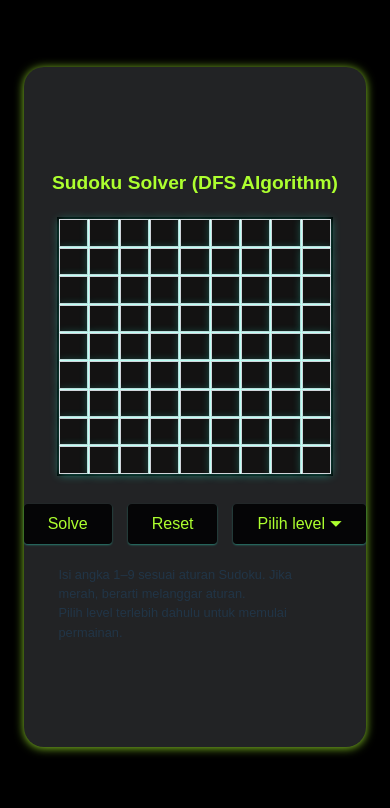
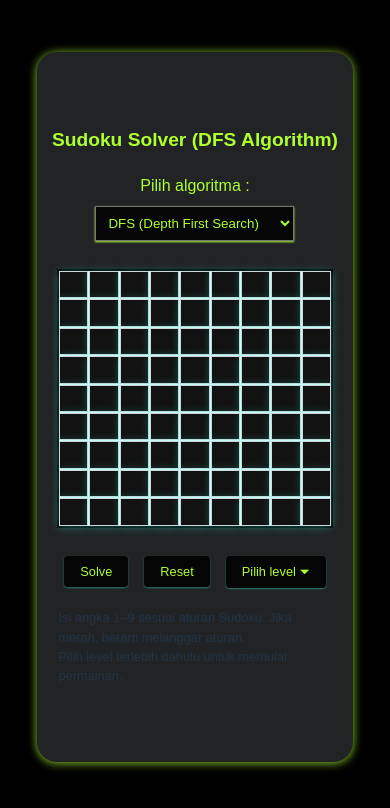
Before and after one commit to stheffen/sudokudfs, a React (Vite) app: page / in a window 390 px wide. Shown: the top 808 px of the page. Built offline with nearby package versions, Linux system fonts and the light colour scheme.

Commit message:
Please enter the commit message for your changes. Lines starting with '#' will be ignored, and an empty message aborts the commit.
On branch main
Your branch is up to date with 'origin/main'.

Changes to be committed:
	modified:   src/App.jsx
	modified:   src/app.css

```diff
--- a/src/App.jsx
+++ b/src/App.jsx
@@ -42,13 +42,12 @@ const isValid = (board, r, c, num) => {
 // Fungsi untuk menunda eksekusi (untuk animasi)
 const sleep = (ms) => new Promise((res) => setTimeout(res, ms));
 
-// Fungsi untuk menyelesaikan Sudoku menggunakan DFS Algorithm
+// Fungsi untuk menyelesaikan Sudoku menggunakan DFS Algorithm =================================================
 const solveSudoku = async (bd, setBoard, animate = false) => {
   // Cari sel kosong
   for (let r = 0; r < 9; r++) {
-    // Iterasi kolom
     for (let c = 0; c < 9; c++) {
-      // Jika sel kosong ditemukan
+      // Mencari tempat kosong di papan sudoku
       if (bd[r][c] === 0) {
         // Coba angka 1-9
         for (let num = 1; num <= 9; num++) {
@@ -62,13 +61,13 @@ const solveSudoku = async (bd, setBoard, animate = false) => {
               setBoard(bd.map((row) => [...row]));
               await sleep(0.1);
             }
-            // Rekursif untuk menyelesaikan sisa papan
+            // Rekursif untuk menyelesaikan sisa papan, code ini yang membuat algoritma DFS
             if (await solveSudoku(bd, setBoard, animate)) return true;
-            // Jika tidak berhasil, hapus angka (backtrack)
+            // Jika tidak berhasil, hapus angka
             bd[r][c] = 0;
           }
         }
-        // Jika tidak ada angka yang valid, kembalikan false
+        // Jika tidak ada angka yang valid, kembalikan nilai false untuk coba angka 1-9 di sel sebelumnya
         return false;
       }
     }
@@ -76,6 +75,55 @@ const solveSudoku = async (bd, setBoard, animate = false) => {
   // Jika seluruh papan terisi, kembalikan true
   return true;
 };
+// =============================================================================================================
+
+// Fungsi untuk menyelesaikan Sudoku menggunakan BFS Algorithm ================================================
+const solveSudokuBFS = async (board, setBoard, animate = false) => {
+  // Buat antrian (queue) untuk menampung semua kemungkinan papan
+  const queue = [board.map((r) => [...r])];
+
+  while (queue.length > 0) {
+    // Ambil papan dari antrian
+    const bd = queue.shift();
+    let found = false;
+    let r = 0,
+      c = 0;
+
+    // Cari sel kosong pertama
+    for (r = 0; r < 9; r++) {
+      for (c = 0; c < 9; c++) {
+        if (bd[r][c] === 0) {
+          found = true;
+          break;
+        }
+      }
+      if (found) break;
+    }
+
+    // Jika tidak ada sel kosong → berarti sudah selesai
+    if (!found) {
+      setBoard(bd);
+      return true;
+    }
+
+    // Coba angka 1–9 di sel kosong itu
+    for (let num = 1; num <= 9; num++) {
+      if (isValid(bd, r, c, num)) {
+        const newBoard = bd.map((row) => [...row]);
+        newBoard[r][c] = num;
+        queue.push(newBoard);
+
+        // Animasi pergerakan
+        if (animate && setBoard) {
+          setBoard(newBoard.map((row) => [...row]));
+          await sleep(0.1);
+        }
+      }
+    }
+  }
+  return false; // Jika tidak ada solusi
+};
+// =====================================================================================================
 
 // Fungsi untuk menghasilkan papan Sudoku yang sudah terisi
 const generateSolvedBoard = () => {
@@ -149,7 +197,9 @@ const App = () => {
   const [solving, setSolving] = useState(false);
   const [open, setOpen] = useState(false);
   const [selected, setSelected] = useState("Pilih level");
-  const [solveTime, setSolveTime] = useState(null); // ⏱️ Tambahkan state untuk waktu
+  const [solveTime, setSolveTime] = useState(null);
+  const [algorithm, setAlgorithm] = useState("DFS");
+  const [originalPuzzle, setOriginalPuzzle] = useState(createEmptyBoard());
 
   // Opsi level dengan jumlah sel yang dihapus
   const options = {
@@ -160,7 +210,15 @@ const App = () => {
 
   // Reset papan saat level dipilih
   useEffect(() => {
-    if (selected !== "Pilih level") handleReset();
+    if (selected !== "Pilih level") {
+      const removeCount = options[selected];
+      const solved = generateSolvedBoard();
+      const puzzle = removeCells(solved, removeCount);
+      setBoard(puzzle);
+      setOriginalPuzzle(puzzle.map((row) => [...row]));
+      setErrors(createEmptyBoard());
+      setSolveTime(null);
+    }
   }, [selected]);
 
   // Tangani perubahan input sel
@@ -232,7 +290,12 @@ const App = () => {
     const start = performance.now();
 
     // Panggil fungsi penyelesaian dengan animasi
-    const solved = await solveSudoku(newBoard, setBoard, true);
+    let solved = false;
+    if (algorithm === "DFS") {
+      solved = await solveSudoku(newBoard, setBoard, true);
+    } else {
+      solved = await solveSudokuBFS(newBoard, setBoard, true);
+    }
 
     //Akhiri pengukuran waktu
     const end = performance.now();
@@ -240,10 +303,9 @@ const App = () => {
     setSolveTime(duration);
 
     // Perbarui papan jika berhasil diselesaikan
-    if (solved) {
-      setBoard(newBoard);
-      // Jika tidak ada solusi
-    } else {
+    if (solved && algorithm === "DFS") {
+      setBoard(newBoard); // hanya DFS yang perlu ini
+    } else if (!solved) {
       alert("Tidak ada solusi yang valid!");
     }
     setSolving(false);
@@ -251,15 +313,17 @@ const App = () => {
 
   // Fungsi untuk mengatur ulang papan berdasarkan level yang dipilih
   const handleReset = () => {
-    // Dapatkan jumlah sel yang akan dihapus berdasarkan level
-    const removeCount = options[selected];
-    // Hasilkan papan yang sudah terisi
-    const solved = generateSolvedBoard();
-    // Hapus sel untuk membuat teka-teki
-    const puzzle = removeCells(solved, removeCount);
-    // Perbarui papan dan kesalahan
-    setBoard(puzzle);
-    // Kosongkan kesalahan
+    // Jika sudah punya puzzle awal, cukup kembalikan ke sana
+    if (originalPuzzle.some((row) => row.some((cell) => cell !== 0))) {
+      setBoard(originalPuzzle.map((row) => [...row]));
+    } else {
+      // Kalau belum ada (pertama kali pilih level)
+      const removeCount = options[selected];
+      const solved = generateSolvedBoard();
+      const puzzle = removeCells(solved, removeCount);
+      setBoard(puzzle);
+      setOriginalPuzzle(puzzle.map((row) => [...row]));
+    }
     setErrors(createEmptyBoard());
     setSolveTime(null);
   };
@@ -267,6 +331,17 @@ const App = () => {
   return (
     <div className="app-container">
       <h1>Sudoku Solver (DFS Algorithm)</h1>
+      <label>Pilih algoritma : </label>
+      <div className="algorithm-selector">
+          <select
+            value={algorithm}
+            onChange={(e) => setAlgorithm(e.target.value)}
+            disabled={solving}
+          >
+            <option value="DFS">DFS (Depth First Search)</option>
+            <option value="BFS">BFS (Breadth First Search)</option>
+          </select>
+        </div>
 
       <div className="board-grid">
         {board.map((row, rIdx) =>
@@ -284,6 +359,7 @@ const App = () => {
       </div>
 
       <div className="controls">
+
         <div className="button-container">
           <button onClick={handleSolve} disabled={solving}>
             {solving ? "Solving..." : "Solve"}
@@ -316,13 +392,13 @@ const App = () => {
 
       {solveTime && (
         <p className="solve-time">
-          Waktu penyelesaian level <b>{selected}</b>:{" "}
-          <b>{solveTime} detik</b>
+          Waktu penyelesaian level <b>{selected}</b>: <b>{solveTime} detik</b>
         </p>
       )}
 
       <p>
-        Isi angka 1–9 sesuai aturan Sudoku. Jika merah, berarti melanggar aturan.
+        Isi angka 1–9 sesuai aturan Sudoku. Jika merah, berarti melanggar
+        aturan.
         <br />
         Pilih level terlebih dahulu untuk memulai permainan.
       </p>
--- a/src/app.css
+++ b/src/app.css
@@ -88,11 +88,12 @@ button:hover {
   box-shadow: 0 1px 2px greenyellow;
   background-color: rgba(0, 0, 0, 0.834);
 }
-p{
+
+p {
   max-width: 60vh;
 }
 
-.solve-time{
+.solve-time {
   color: greenyellow;
   margin-top: 10px;
 }
@@ -106,7 +107,7 @@ p{
   position: absolute;
   background-color: #222;
   border-radius: 8px;
-  box-shadow: 0 2px 6px rgba(0,0,0,0.3);
+  box-shadow: 0 2px 6px rgba(0, 0, 0, 0.3);
   top: 100%;
   left: 0;
   min-width: 100px;
@@ -126,19 +127,47 @@ p{
 .dropdown-item:hover {
   background-color: #333;
 }
+
+label{
+  font-size: 1rem;
+  color: greenyellow;
+}
+
+.algorithm-selector{
+  margin-bottom: 20px;
+}
+
+select{
+  padding: 0.5rem 0.5rem;
+  outline: none;
+  color: greenyellow;
+  background-color: rgba(0, 0, 0, 0.834);
+  box-shadow: 0 1px 2px greenyellow;
+}
+
 /* HP */
 @media (max-width: 480px) {
-  p{
+  .app-container{
+    padding: 15px;
+  }
+  button {
+    padding: 0.5rem 1rem;
+    font-size: 0.8rem;
+  }
+
+  p {
     max-width: 70vw;
     font-size: 0.8rem;
     text-align: start;
   }
-  h1{
+
+  h1 {
     font-size: 1.2rem;
     margin-bottom: 1rem;
   }
+
   .board-grid {
-    margin: 0 ;
+    margin: 0;
     grid-template-columns: repeat(9, 1fr);
     width: fit-content;
   }
@@ -156,6 +185,7 @@ p{
   .board-grid {
     max-width: 80vw;
   }
+
   .board-cell {
     font-size: 1rem;
   }
@@ -166,6 +196,7 @@ p{
   .board-grid {
     max-width: 720px;
   }
+
   .board-cell {
     font-size: 1.2rem;
   }
```
